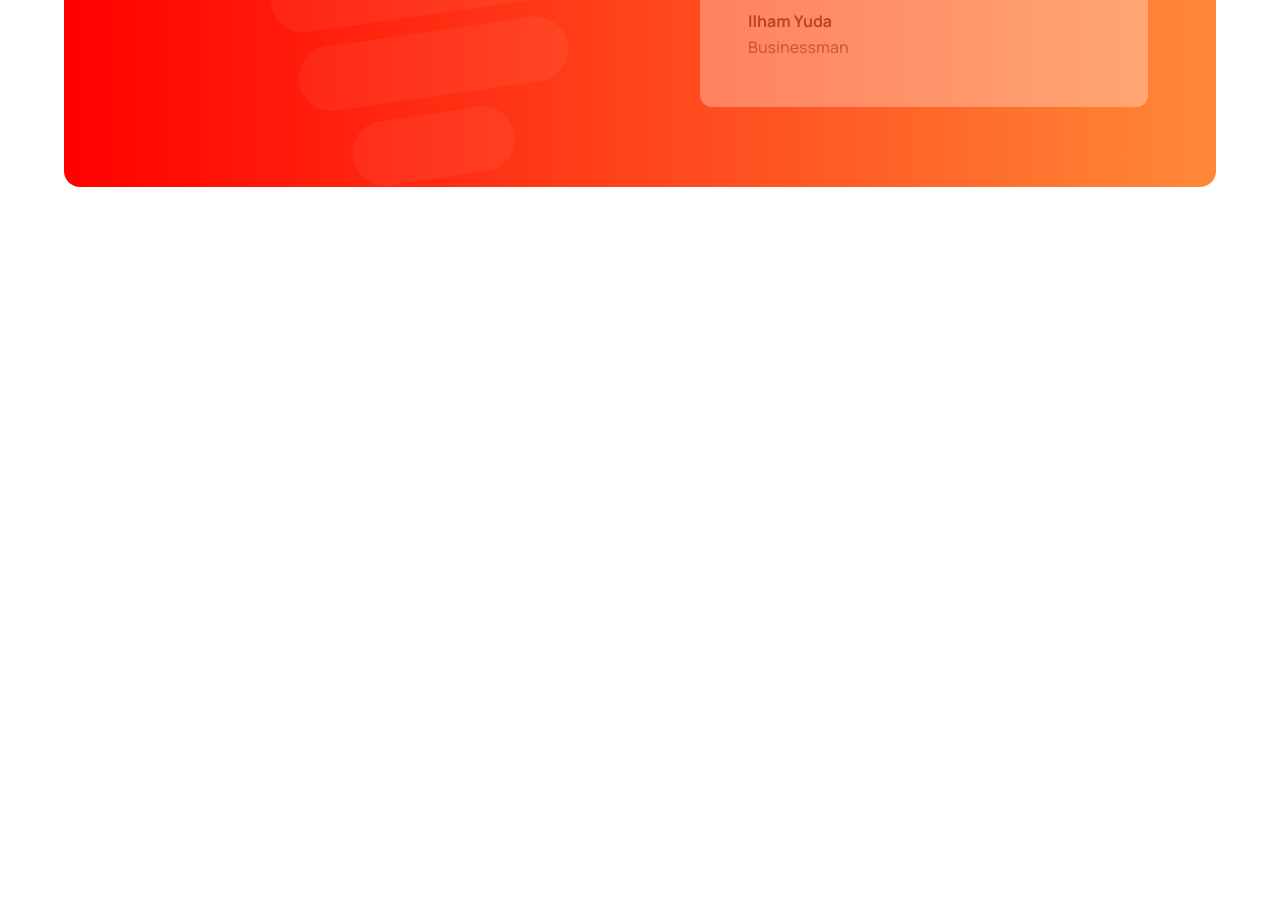
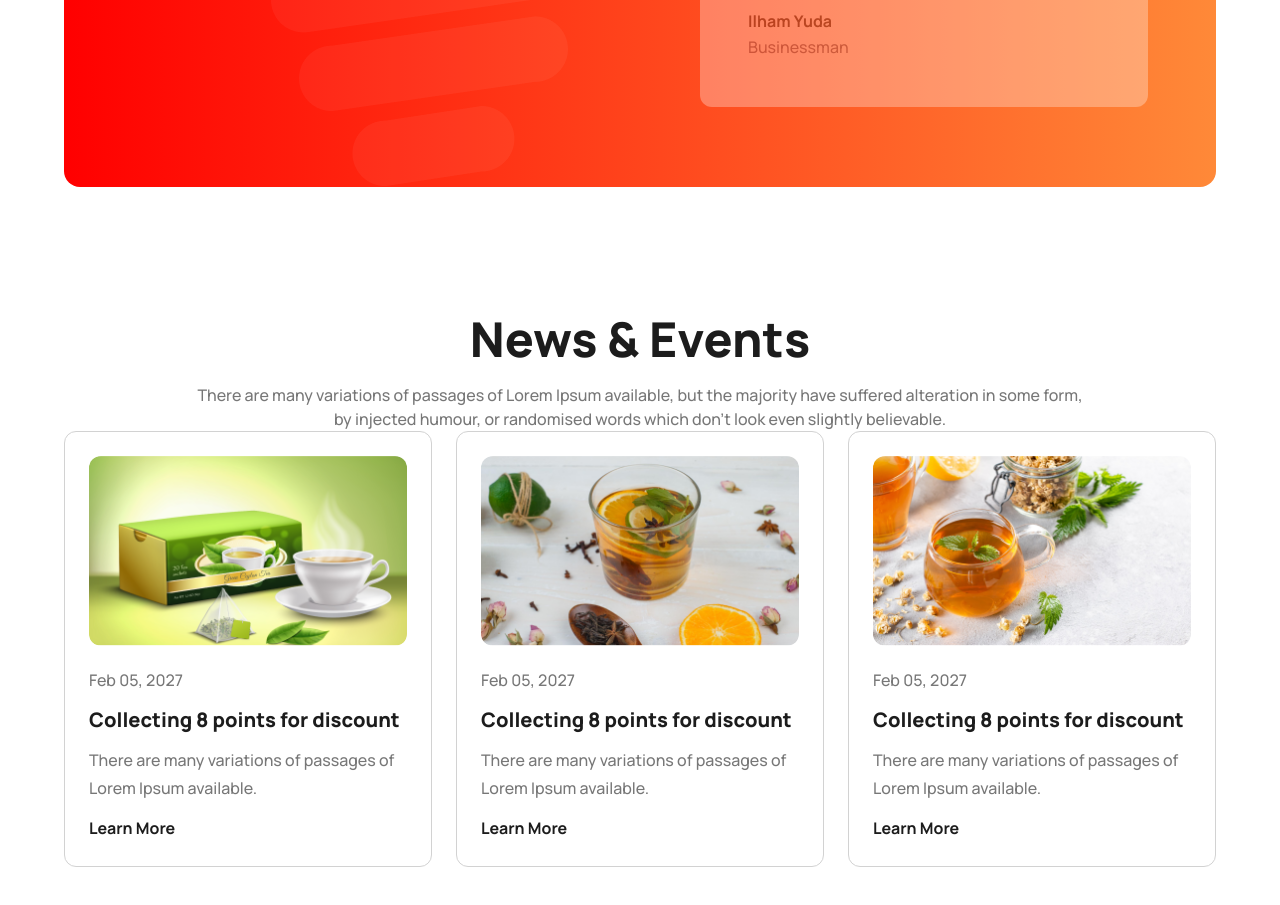
Before and after one commit to md-zeon/tea-house, a plain HTML site: page index.html in a window 1280 px wide. Shown: the part 2636-3541 px from the top of the page. Before the commit the page ends 2879 px from the top, so only its background shows below. Drawn offline with nearby package versions, Linux system fonts and the light colour scheme.

Commit message:
News Section Complete

```diff
--- a/index.html
+++ b/index.html
@@ -208,7 +208,7 @@
             <!-- Presentation Section End -->
 
             <!-- Clients Section Start -->
-            <section class="grid gap-12 place-items-center grid-cols-1 lg:grid-cols-2 bg-[url('images/bg_cup.png'),linear-gradient(to_left,#FF8938,#FF0000)] bg-no-repeat md:bg-[bottom_left_25%] md:p-20 p-6 rounded-2xl">
+            <section class="grid gap-12 place-items-center grid-cols-1 lg:grid-cols-2 bg-[url('images/bg_cup.png'),linear-gradient(to_left,#FF8938,#FF0000)] bg-no-repeat md:bg-[bottom_left_25%] md:p-20 p-6 my-12 sm:my-32 rounded-2xl">
                 <!-- Content -->
                 <div class="px-6 md:px-0">
                     <h2 class="text-white font-extrabold text-4xl sm:text-5xl mb-5">
@@ -253,7 +253,59 @@
             <!-- Clients Section End -->
 
             <!-- News Section Start -->
-
+            <section class="">
+                <div class="text-center">
+                    <h2 class="section-title">News & Events</h2>
+                    <p class="section-description">
+                        There are many variations of passages of Lorem Ipsum available, but the majority have suffered alteration in some form, by injected humour, or randomised words which don't look even slightly believable.
+                    </p>
+                </div>
+                <!-- News Cards -->
+                <div class="grid grid-cols-1 sm:grid-cols-2 lg:grid-cols-3 gap-6">
+                    <!-- News Card 1 -->
+                    <div class="p-6 border border-[#D2D2D2] rounded-xl">
+                        <div class="mb-5 rounded-xl">
+                            <img class="rounded-xl" src="images/news-1.png" alt="">
+                        </div>
+                        <div class="space-y-3">
+                            <p class="text-desc leading-7 font-medium">Feb 05, 2027</p>
+                            <h3 class="text-title leading-7 text-xl font-extrabold">Collecting 8 points for discount</h3>
+                            <p class="leading-7 font-medium text-desc">
+                                There are many variations of passages of Lorem Ipsum available.
+                            </p>
+                            <a href="#" class="font-bold leading-7 text-title">Learn More</a>
+                        </div>
+                    </div>
+                    <!-- News Card 2 -->
+                    <div class="p-6 border border-[#D2D2D2] rounded-xl">
+                        <div class="mb-5 rounded-xl">
+                            <img class="rounded-xl" src="images/news-2.png" alt="">
+                        </div>
+                        <div class="space-y-3">
+                            <p class="text-desc leading-7 font-medium">Feb 05, 2027</p>
+                            <h3 class="text-title leading-7 text-xl font-extrabold">Collecting 8 points for discount</h3>
+                            <p class="leading-7 font-medium text-desc">
+                                There are many variations of passages of Lorem Ipsum available.
+                            </p>
+                            <a href="#" class="font-bold leading-7 text-title">Learn More</a>
+                        </div>
+                    </div>
+                    <!-- News Card 3 -->
+                    <div class="p-6 border border-[#D2D2D2] rounded-xl">
+                        <div class="mb-5 rounded-xl">
+                            <img class="rounded-xl" src="images/news-3.png" alt="">
+                        </div>
+                        <div class="space-y-3">
+                            <p class="text-desc leading-7 font-medium">Feb 05, 2027</p>
+                            <h3 class="text-title leading-7 text-xl font-extrabold">Collecting 8 points for discount</h3>
+                            <p class="leading-7 font-medium text-desc">
+                                There are many variations of passages of Lorem Ipsum available.
+                            </p>
+                            <a href="#" class="font-bold leading-7 text-title">Learn More</a>
+                        </div>
+                    </div>
+                </div>
+            </section>
             <!-- News Section End -->
         </main>
         <!-- Footer Start -->
```
